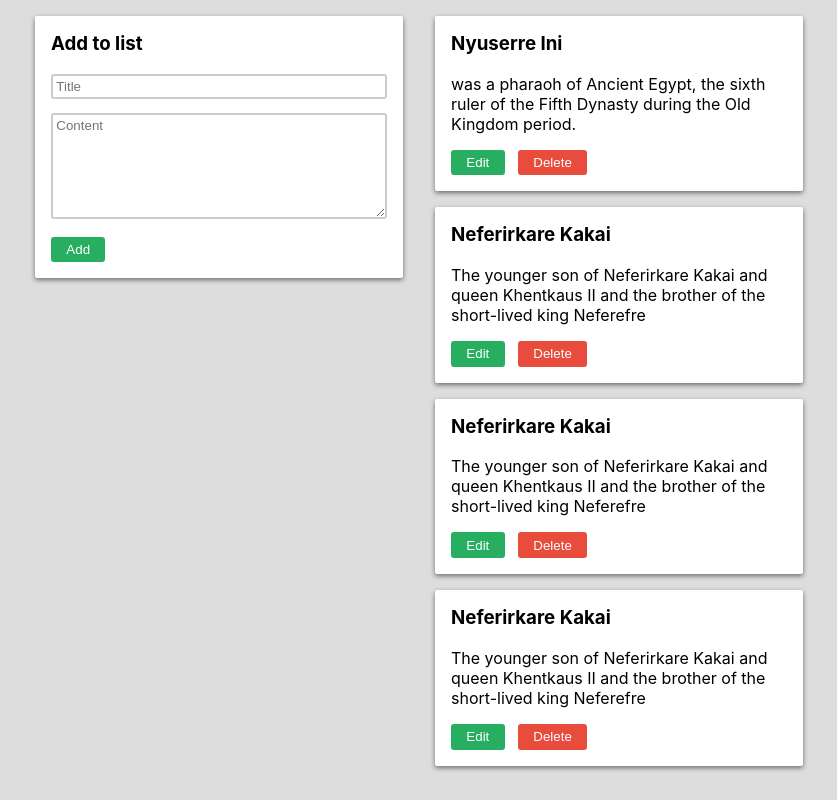
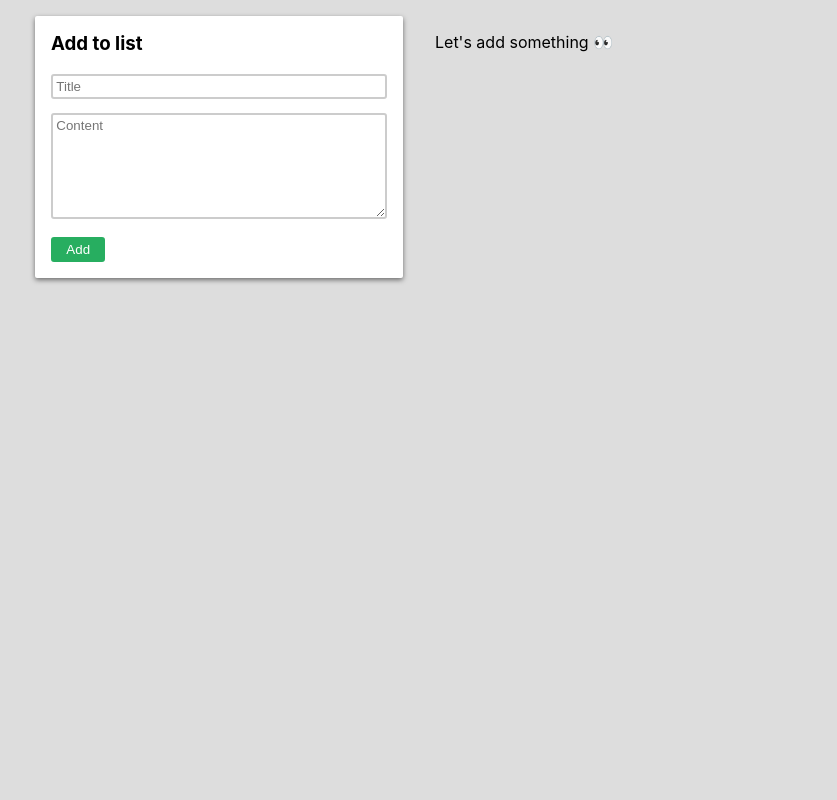
Before and after one commit to ngxson/datadict-hiring-test, a React (Create React App) app: page / in a window 1280 px wide. Shown: the whole page, without its empty margins (221-1058 px from the left). Built offline with nearby package versions, Linux system fonts and the light colour scheme.

Commit message:
add Storage

```diff
--- a/src/components/TodoEditor.jsx
+++ b/src/components/TodoEditor.jsx
@@ -3,18 +3,43 @@ import { Card, CardHeader } from 'components/basic/Card';
 import Button from 'components/basic/Button';
 import InputText from 'components/basic/InputText';
 import Textarea from 'components/basic/Textarea';
+import withStorage from 'storage/StorageHOC';
 
 class TodoEditor extends React.Component {
+  state = {
+    title: '',
+    content: '',
+  };
+
+  handleInputChange = (name) => (event) => {
+    this.setState({ [name]: event.target.value });
+  }
+
+  handleSaveTodo() {
+    this.props.doAction('ADD_TODO', {
+      title: this.state.title,
+      content: this.state.content,
+    })
+  }
+
   render() {
     return (
       <Card>
         <CardHeader>Add to list</CardHeader>
-        <InputText placeholder="Title" />
-        <Textarea placeholder="Content" />
-        <Button>Add</Button>
+        <InputText
+          onChange={this.handleInputChange('title')}
+          placeholder="Title"
+        />
+        <Textarea
+          onChange={this.handleInputChange('content')}
+          placeholder="Content"
+        />
+        <Button
+          onClick={this.handleSaveTodo.bind(this)}
+        >Add</Button>
       </Card>
     );
   }
 }
 
-export default TodoEditor;
+export default withStorage(TodoEditor);
--- a/src/components/TodoList.jsx
+++ b/src/components/TodoList.jsx
@@ -1,20 +1,18 @@
 import React from 'react';
 import { Card, CardHeader } from 'components/basic/Card';
 import Button from 'components/basic/Button';
-
-const FAKE_DATA = [
-  {id: 0, title: 'Nyuserre Ini', content: 'was a pharaoh of Ancient Egypt, the sixth ruler of the Fifth Dynasty during the Old Kingdom period.'},
-  {id: 1, title: 'Neferirkare Kakai', content: 'The younger son of Neferirkare Kakai and queen Khentkaus II and the brother of the short-lived king Neferefre'},
-  {id: 2, title: 'Neferirkare Kakai', content: 'The younger son of Neferirkare Kakai and queen Khentkaus II and the brother of the short-lived king Neferefre'},
-  {id: 3, title: 'Neferirkare Kakai', content: 'The younger son of Neferirkare Kakai and queen Khentkaus II and the brother of the short-lived king Neferefre'},
-];
-
+import withStorage from 'storage/StorageHOC';
 
 class TodoList extends React.Component {
   render() {
     return (
       <>
-        {FAKE_DATA.map(todo => (
+        {this.props.todoList.length === 0 && (
+          <p>
+            Let's add something 👀
+          </p>
+        )}
+        {this.props.todoList.map(todo => (
           <Card key={todo.id}>
             <CardHeader>{todo.title}</CardHeader>
             <p>{todo.content}</p>
@@ -27,4 +25,4 @@ class TodoList extends React.Component {
   }
 }
 
-export default TodoList;
+export default withStorage(TodoList);
--- /dev/null
+++ b/src/storage/Storage.js
@@ -0,0 +1,73 @@
+const getLocal = () => {
+  const data = localStorage.getItem('todo_list');
+  return data ? JSON.parse(data) : [];
+}
+
+const TODO_LIST = getLocal();
+const TODO_LIST_LISTENERS = [];
+
+const saveLocal = () => {
+  localStorage.setItem('todo_list', JSON.stringify(TODO_LIST));
+  for (const callback of TODO_LIST_LISTENERS) {
+    callback(TODO_LIST);
+  }
+}
+
+const ACTIONS = {
+  'ADD_TODO': (data) => {
+    TODO_LIST.push({
+      id: Date.now(),
+      title: data.title,
+      content: data.content,
+    });
+    saveLocal();
+  },
+  'EDIT_TODO': ({ id, data }) => {
+    for (const todo of TODO_LIST) {
+      if (todo.id === id) {
+        todo.title = data.title;
+        todo.content = data.content;
+        break;
+      }
+    }
+    saveLocal();
+  },
+  'DELETE_TODO': (id) => {
+    for (const i in TODO_LIST) {
+      if (TODO_LIST[i].id === id) {
+        TODO_LIST.splice(i, 1);
+        break;
+      }
+    }
+    saveLocal();
+  }
+};
+
+const addTodoListListener = (callback) => {
+  TODO_LIST_LISTENERS.push(callback);
+};
+
+const removeTodoListListener = (callback) => {
+  for (const i in TODO_LIST_LISTENERS) {
+    if (TODO_LIST_LISTENERS[i] === callback) {
+      TODO_LIST_LISTENERS.splice(i, 1);
+    }
+  }
+};
+
+const doAction = (tag, data) => {
+  ACTIONS[tag](data);
+}
+
+const getTodoList = () => {
+  return TODO_LIST;
+}
+
+const Storage = {
+  getTodoList,
+  doAction,
+  addTodoListListener,
+  removeTodoListListener,
+};
+
+export default Storage;
--- /dev/null
+++ b/src/storage/StorageHOC.jsx
@@ -0,0 +1,35 @@
+import React from 'react';
+import Storage from 'storage/Storage';
+
+function withStorage(WrappedComponent) {
+  return class StorageHOC extends React.Component {
+    constructor(props) {
+      super(props);
+      this.state = {
+        todoList: Storage.getTodoList(),
+      };
+    }
+
+    componentDidMount() {
+      Storage.addTodoListListener(this.handleTodoListChange.bind(this));
+    }
+
+    componentWillUnmount() {
+      Storage.addTodoListListener(this.handleTodoListChange.bind(this));
+    }
+
+    handleTodoListChange(todoList) {
+      this.setState({ todoList });
+    }
+
+    render() {
+      return <WrappedComponent
+        doAction={Storage.doAction}
+        todoList={this.state.todoList}
+        {...this.props}
+      />;
+    }
+  }
+}
+
+export default withStorage;
```
